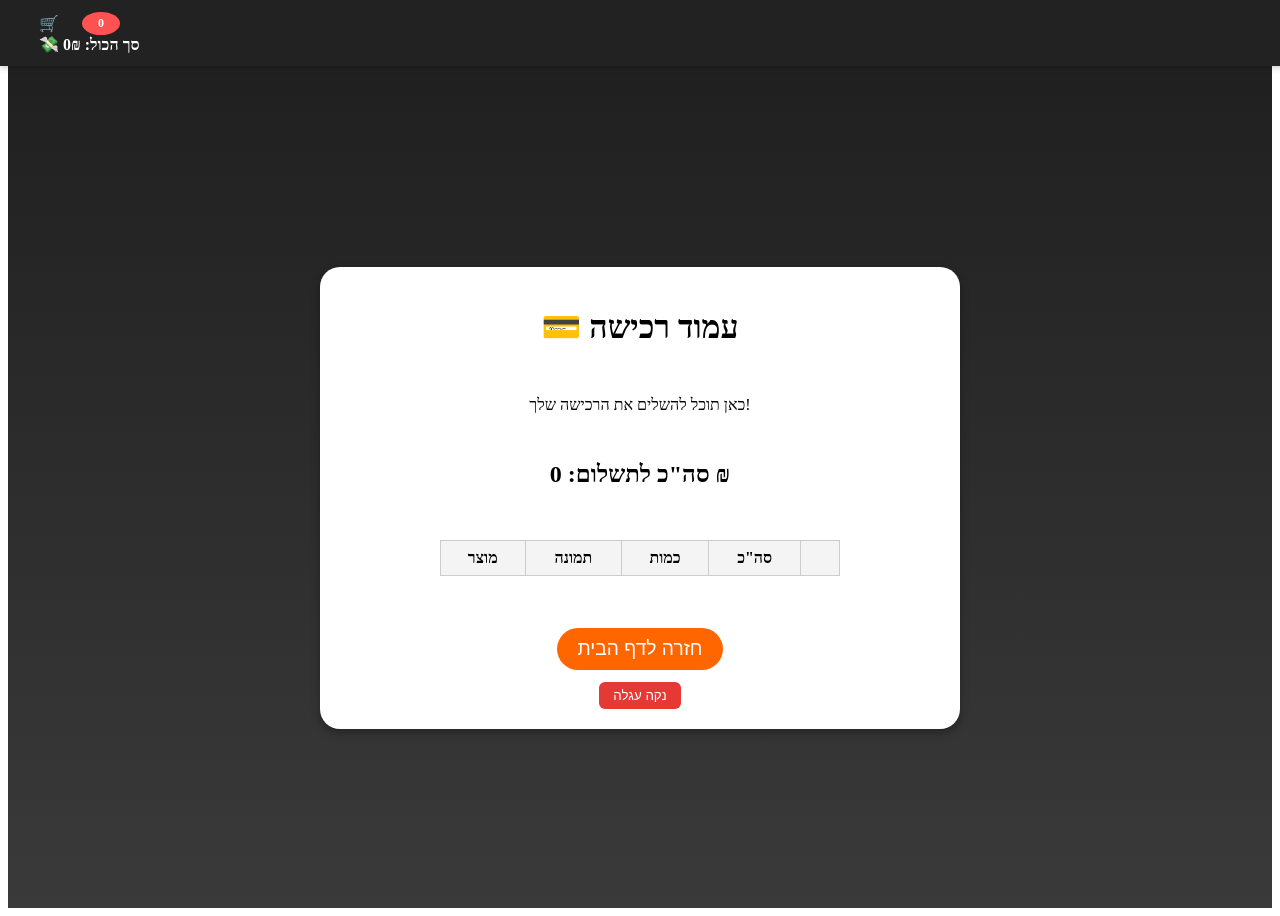
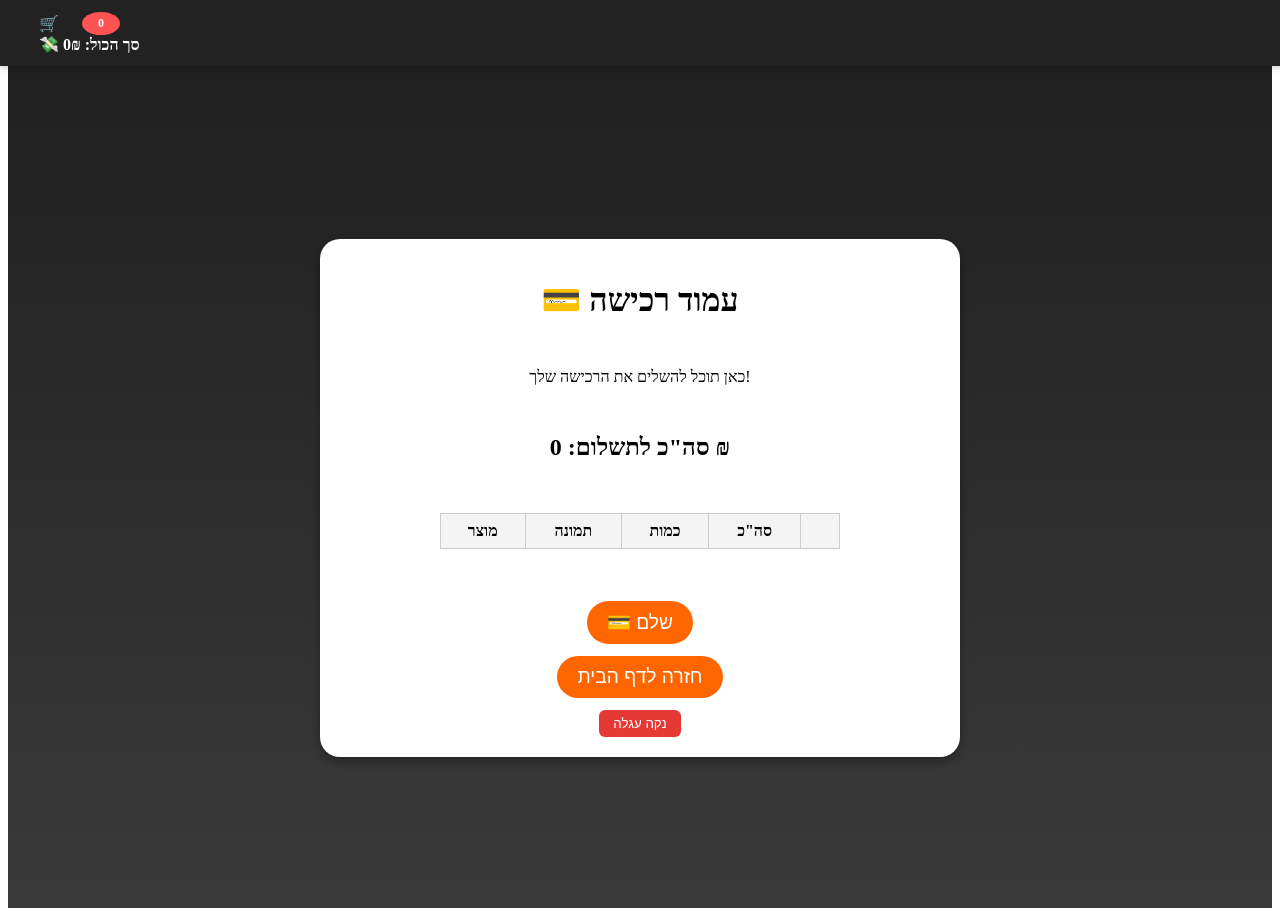
Before and after one commit to avivjac/CigaretteCase, a Next.js app in the folder landing-page/: page /purchase in a window 1280 px wide. Built offline with nearby package versions, Linux system fonts and the light colour scheme.

Commit message:
order button

```diff
--- a/landing-page/src/app/purchase/page.tsx
+++ b/landing-page/src/app/purchase/page.tsx
@@ -136,6 +136,12 @@ export default function PurchasePage() {
 
         <div className="cta-container">
           <button
+           //onClick={} payment gateway
+           className="cta-button"
+          >
+            <span>💳 שלם</span>
+          </button>
+          <button
             onClick={() => router.push("/")}
             className="cta-button"
           >
```
